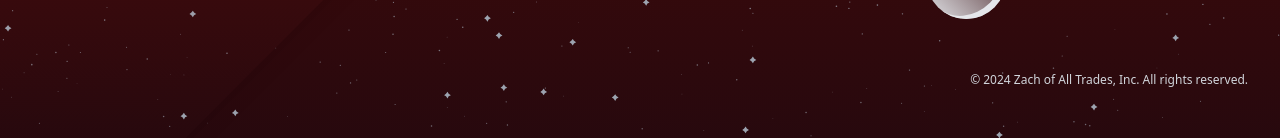
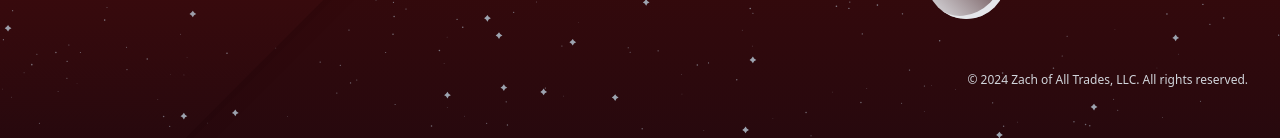
Before and after one commit to itsaboy/react-vw-v2, a React (Vite) app in the folder client/: page / in a window 1280 px wide. Shown: the part 1021-1159 px from the top of the page. Built offline with nearby package versions, Linux system fonts and the light colour scheme.

Commit message:
change to footer, fallback bg color changed

```diff
--- a/client/index.html
+++ b/client/index.html
@@ -1,5 +1,5 @@
 <!DOCTYPE html>
-<html lang="en" class="min-h-screen bg-red-950">
+<html lang="en" class="min-h-screen bg-gray-950">
   <head>
     <meta charset="UTF-8" />
     <meta
--- a/client/src/components/Footer/Footer.jsx
+++ b/client/src/components/Footer/Footer.jsx
@@ -4,7 +4,7 @@ export default function Footer() {
       <div className="mx-auto px-6 py-12 md:flex md:items-center md:justify-end lg:px-8">
         <div className="mt-8 md:order-1 md:mt-0">
           <p className="text-center text-xs leading-5 text-gray-300">
-            &copy; 2024 Zach of All Trades, Inc. All rights reserved.
+            &copy; 2024 Zach of All Trades, LLC. All rights reserved.
           </p>
         </div>
       </div>
```
